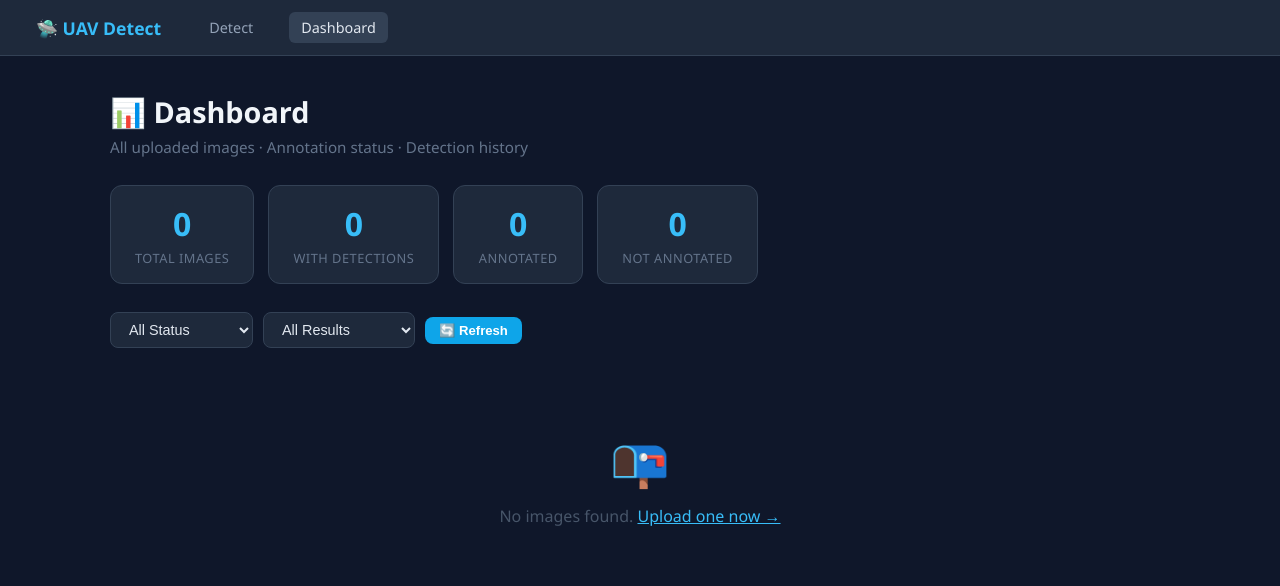
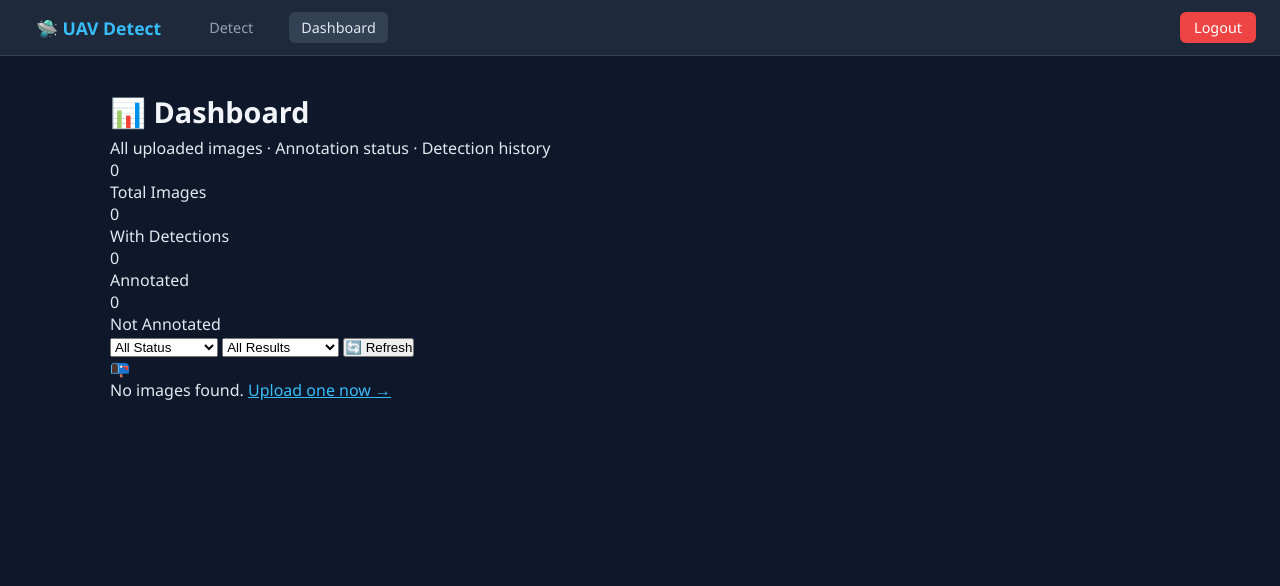
Before and after one commit to tharidupiyasena/UAV-Waste-Detection, a Flask app: page /dashboard in a window 1280 px wide. Shown: the top 586 px of the page. Run offline with Flask 3, Linux system fonts and the light colour scheme; the visitor is signed in with stand-in values (Sample User, id 1); data that the repository does not hold is empty.

Commit message:
Refactor dashboard.html to use template inheritance

```diff
--- a/templates/dashboard.html
+++ b/templates/dashboard.html
@@ -1,70 +1,8 @@
-<!DOCTYPE html>
-<html lang="en">
-<head>
-<meta charset="UTF-8"/>
-<meta name="viewport" content="width=device-width, initial-scale=1.0"/>
-<title>Dashboard – UAV Waste Detection</title>
-<style>
-*{box-sizing:border-box;margin:0;padding:0}
-body{font-family:'Segoe UI',sans-serif;background:#0f172a;color:#e2e8f0;min-height:100vh}
-nav{background:#1e293b;border-bottom:1px solid #334155;padding:0 24px;display:flex;align-items:center;height:56px;gap:24px}
-nav .logo{font-size:1.1rem;font-weight:700;color:#38bdf8;text-decoration:none}
-nav a{color:#94a3b8;text-decoration:none;font-size:.9rem;padding:6px 12px;border-radius:6px;transition:.15s}
-nav a:hover,nav a.active{background:#334155;color:#e2e8f0}
-.page{max-width:1100px;margin:36px auto;padding:0 20px}
-h1{font-size:1.8rem;font-weight:700;color:#f1f5f9;margin-bottom:6px}
-.sub{color:#64748b;font-size:.95rem;margin-bottom:28px}
+{% extends "base.html" %}
 
-/* stats summary */
-.summary{display:flex;gap:14px;flex-wrap:wrap;margin-bottom:28px}
-.sum-card{background:#1e293b;border:1px solid #334155;border-radius:12px;padding:16px 24px;text-align:center;min-width:130px}
-.sum-card .num{font-size:2rem;font-weight:700;color:#38bdf8}
-.sum-card .lbl{font-size:.8rem;color:#64748b;margin-top:4px;text-transform:uppercase;letter-spacing:.04em}
+{% block title %}Dashboard – UAV Waste Detection{% endblock %}
 
-/* filter bar */
-.filter-bar{display:flex;gap:10px;flex-wrap:wrap;margin-bottom:20px;align-items:center}
-.filter-bar select,.filter-bar input{background:#1e293b;border:1px solid #334155;color:#e2e8f0;border-radius:8px;padding:8px 14px;font-size:.9rem}
-.btn{display:inline-flex;align-items:center;gap:6px;padding:8px 18px;border:none;border-radius:8px;font-size:.9rem;font-weight:600;cursor:pointer;transition:.15s;text-decoration:none}
-.btn-primary{background:#0ea5e9;color:#fff}.btn-primary:hover{background:#0284c7}
-.btn-amber{background:#f59e0b;color:#fff}.btn-amber:hover{background:#d97706}
-.btn-green{background:#10b981;color:#fff}.btn-green:hover{background:#059669}
-.btn-sm{padding:6px 14px;font-size:.82rem}
-
-/* grid */
-.img-grid{display:grid;grid-template-columns:repeat(auto-fill,minmax(260px,1fr));gap:18px}
-.img-card{background:#1e293b;border:1px solid #334155;border-radius:12px;overflow:hidden;transition:.2s}
-.img-card:hover{border-color:#475569}
-.img-card img{width:100%;height:170px;object-fit:cover;display:block}
-.img-card .info{padding:14px}
-.img-card .fname{font-size:.85rem;color:#94a3b8;white-space:nowrap;overflow:hidden;text-overflow:ellipsis;margin-bottom:8px}
-.badges{display:flex;gap:6px;flex-wrap:wrap;margin-bottom:10px}
-.badge{padding:3px 10px;border-radius:12px;font-size:.75rem;font-weight:600}
-.b-blue{background:#0c2a4a;color:#38bdf8;border:1px solid #0ea5e9}
-.b-red{background:#2d0a0a;color:#f87171;border:1px solid #ef4444}
-.b-green{background:#052e16;color:#34d399;border:1px solid #10b981}
-.b-amber{background:#2d1a00;color:#fbbf24;border:1px solid #f59e0b}
-.b-gray{background:#1e293b;color:#64748b;border:1px solid #334155}
-.img-card .ts{font-size:.75rem;color:#475569;margin-bottom:10px}
-.img-card .actions{display:flex;gap:8px}
-
-/* empty state */
-.empty{text-align:center;padding:60px 20px;color:#475569}
-.empty .icon{font-size:3rem;margin-bottom:12px}
-
-/* loading */
-#loading{text-align:center;padding:60px;color:#64748b}
-.spinner{border:4px solid #334155;border-top:4px solid #38bdf8;border-radius:50%;width:40px;height:40px;animation:spin .8s linear infinite;margin:0 auto 14px}
-@keyframes spin{to{transform:rotate(360deg)}}
-</style>
-</head>
-<body>
-
-<nav>
-  <a class="logo" href="/">🛸 UAV Detect</a>
-  <a href="/">Detect</a>
-  <a href="/dashboard" class="active">Dashboard</a>
-</nav>
-
+{% block content %}
 <div class="page">
   <h1>📊 Dashboard</h1>
   <p class="sub">All uploaded images · Annotation status · Detection history</p>
@@ -100,6 +38,7 @@ h1{font-size:1.8rem;font-weight:700;color:#f1f5f9;margin-bottom:6px}
 </div>
 
 <script>
+<!-- Your entire dashboard script remains unchanged -->
 let allImages = [];
 
 async function loadImages(){
@@ -170,9 +109,8 @@ async function annotateImg(id){
   const res = await fetch(`/annotate/${id}`,{method:'POST'});
   const d   = await res.json();
   if(d.success){
-    if(confirm('Image copied to annotation_images/.\nOpen Label Studio now?\n\nClick OK to open, then come back and refresh.'))
+    if(confirm('Image copied to annotation_images/.\nOpen Label Studio now?'))
       window.open(d.label_studio_url,'_blank');
-    // optimistically mark pending
     allImages = allImages.map(i=> i.id===id ? {...i, annotation_status:'pending'} : i);
     applyFilter();
   }
@@ -180,5 +118,13 @@ async function annotateImg(id){
 
 loadImages();
 </script>
-</body>
-</html>
+
+<!-- Keep your dashboard CSS here -->
+<style>
+/* Paste all CSS from your old dashboard.html here */
+*{box-sizing:border-box;margin:0;padding:0}
+.page{max-width:1100px;margin:36px auto;padding:0 20px}
+h1{font-size:1.8rem;font-weight:700;color:#f1f5f9;margin-bottom:6px}
+/* ... rest of your styles ... */
+</style>
+{% endblock %}
```
